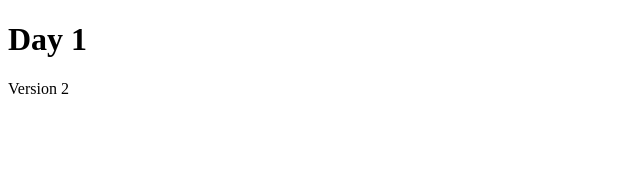
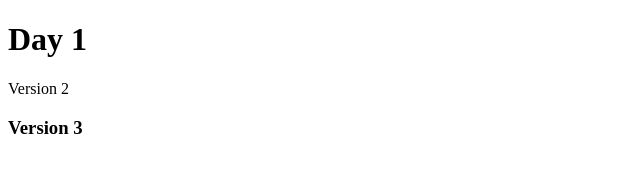
Before and after one commit to ganesh-j-more/Daily-MERN-Stack-Practice, a plain HTML site: page Desktop/Daily-MERN-Stack-Practice/day01.html in a window 1280 px wide. Shown: the full height of the page, 0-640 px from the left. Drawn offline with Linux system fonts and the light colour scheme.

Commit message:
this is VC 3

```diff
--- a/Desktop/Daily-MERN-Stack-Practice/day01.html
+++ b/Desktop/Daily-MERN-Stack-Practice/day01.html
@@ -8,5 +8,6 @@
 <body>
   <h1>Day 1</h1>
   <p>Version 2</p>
+  <h3>Version 3</h3>
 </body>
 </html>
```
